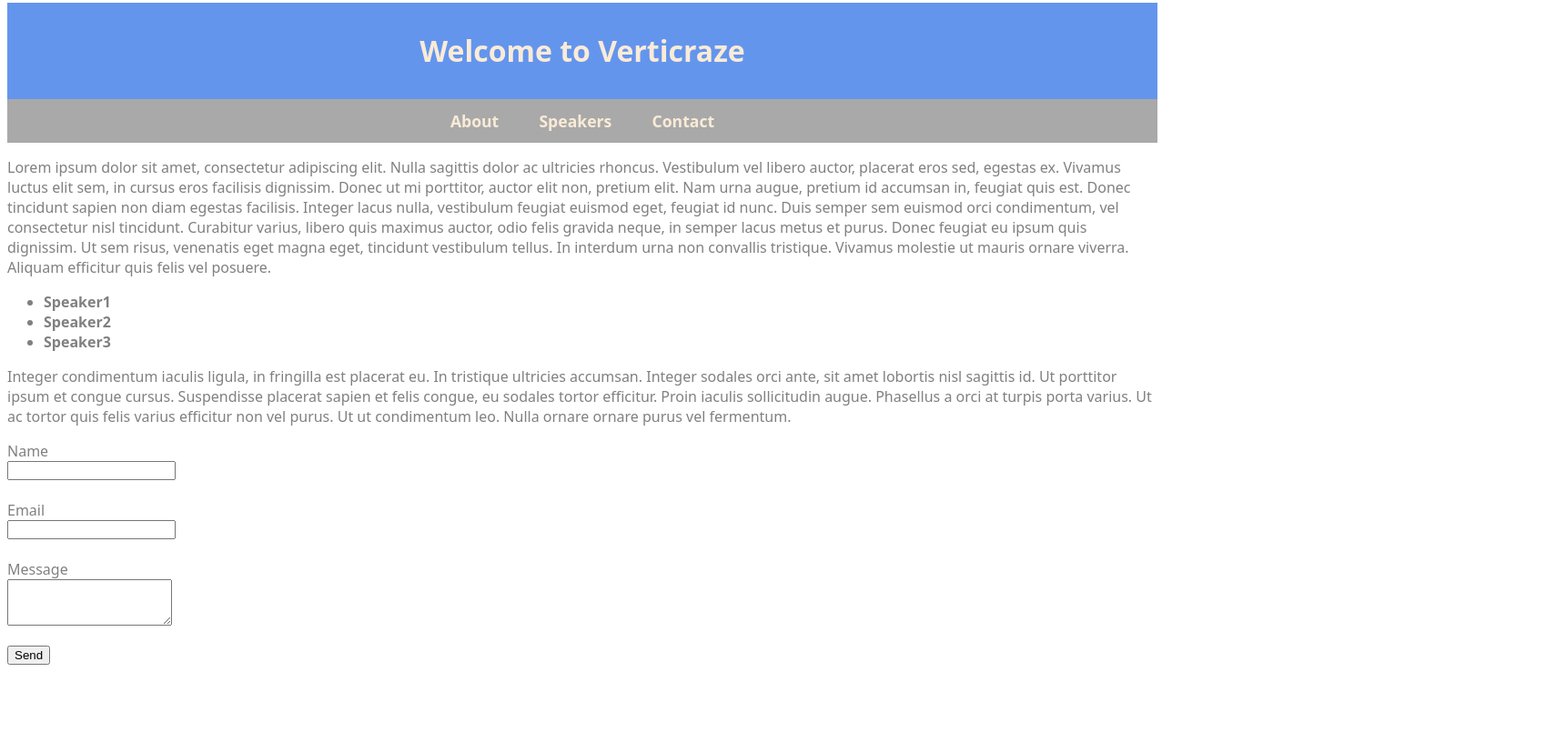
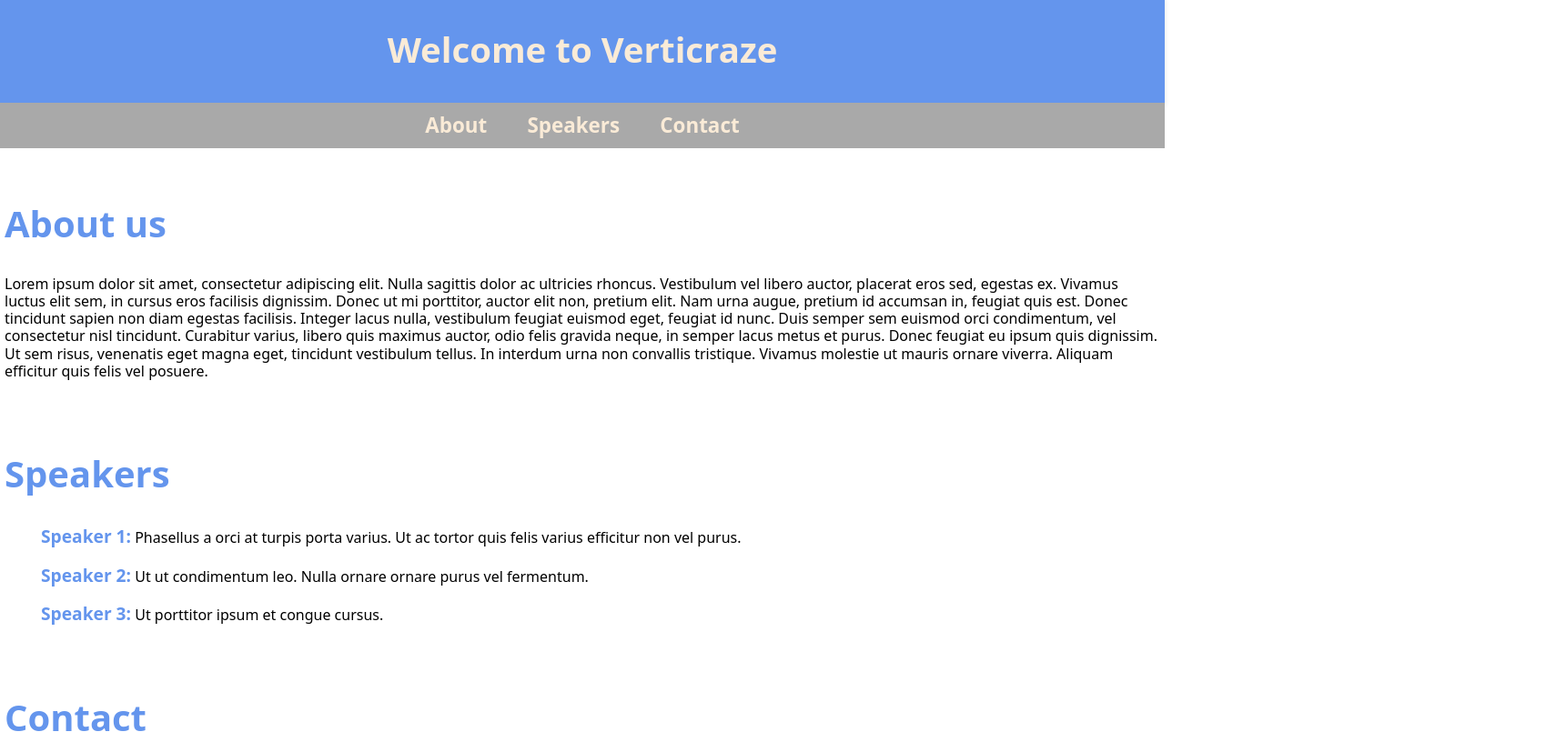
Before and after one commit to Verticraze/Event-Webpage-Template, a plain HTML site: page index.html in a window 1280 px wide. Shown: the part 5-821 px from the top of the page at 91% size, 1710 px wide, since content can reach past the window. Before the commit the page ends 800 px from the top, so only its background shows below. Drawn offline with Linux system fonts and the light colour scheme.

Commit message:
Final commit

```diff
--- a/index.html
+++ b/index.html
@@ -1,45 +1,105 @@
 <html>
     <style>
+
         body
         {
             font-family: system-ui, -apple-system, BlinkMacSystemFont, 'Segoe UI', Roboto, Oxygen, Ubuntu, Cantarell, 'Open Sans', 'Helvetica Neue', sans-serif;
+            margin: 0;
+            padding: 0;
+            line-height: 1.2;
         }
-        header{
+
+        header
+        {
             background-color: cornflowerblue;
             color: antiquewhite;
-            margin: 0 ;
             padding: 10px 0px;
             text-align: center;
+            box-shadow: 0 4px 6px rgba(0,0,0,0.1);
+            font-size: larger;
+        }
 
-        }
         nav
         {
             background-color: darkgrey;
             text-align: center;
             padding: 12px 0;
         }
+
         nav a
         {
             color: antiquewhite;
             text-decoration: none;
             margin: 0 20px;
             font-weight: 600;
-            font-size: 1.1rem;
+            font-size: 1.4rem;
+        }
+        nav :hover
+        {
+            color: cornflowerblue;
+            text-decoration: underline;
+        }
+        section h1
+        {
+            font-size: 2.5rem;
+            color: cornflowerblue;
+        }
+        section
+        {
+            padding: 5px;
+            margin: 20px auto;
+            max-width: 1600px;
+        }
+        ul
+        {
+            list-style: none;
+        }
+        ul li strong
+        {
+            color: cornflowerblue;
+            font-size: 1.2rem;
+        }
+
+        form
+        {
+            max-width: 850px;
+            margin: 5px ;
+        }
+
+        form label
+        {
+            display: block;
+            margin-bottom: 8px;
+            font-weight: 600;
+            color: cornflowerblue;
+        }
+        form input,form textarea,form button
+        {
+            width: 200%;
+            padding: 14px;
+            margin-bottom: 18px;
 
         }
-        #About
+        form button
         {
-            color: grey;
+            background-color: cornflowerblue;
+            color: white;
+            font-size: 1.1rem;
+            font-weight: 600;
+            border:none;
+            cursor:pointer;
+            transition: background-color 0.3s ease;
         }
-        #Speakers
+        form button:hover
         {
-            color: grey;
+            background-color: #0056b3;
         }
-        #Contact
+        form button:active
         {
-            color: grey;
+            background-color: #0056b3;
         }
     </style>
+
     <body>
         <header>
             <h1>
@@ -54,33 +114,43 @@
        </nav>
 
        <section id="About">
-        <p>Lorem ipsum dolor sit amet, consectetur adipiscing elit. Nulla sagittis dolor ac ultricies rhoncus. Vestibulum vel libero auctor, placerat eros sed, egestas ex. Vivamus luctus elit sem, in cursus eros facilisis dignissim. Donec ut mi porttitor, auctor elit non, pretium elit. Nam urna augue, pretium id accumsan in, feugiat quis est. Donec tincidunt sapien non diam egestas facilisis. Integer lacus nulla, vestibulum feugiat euismod eget, feugiat id nunc. Duis semper sem euismod orci condimentum, vel consectetur nisl tincidunt. Curabitur varius, libero quis maximus auctor, odio felis gravida neque, in semper lacus metus et purus. Donec feugiat eu ipsum quis dignissim. Ut sem risus, venenatis eget magna eget, tincidunt vestibulum tellus. In interdum urna non convallis tristique. Vivamus molestie ut mauris ornare viverra. Aliquam efficitur quis felis vel posuere.
+        <h1>About us</h1>
 
+        <p>
+            Lorem ipsum dolor sit amet, consectetur adipiscing elit. Nulla sagittis dolor ac ultricies rhoncus. Vestibulum vel libero auctor, placerat eros sed, egestas ex. Vivamus luctus elit sem, in cursus eros facilisis dignissim. Donec ut mi porttitor, auctor elit non, pretium elit. Nam urna augue, pretium id accumsan in, feugiat quis est. Donec tincidunt sapien non diam egestas facilisis. Integer lacus nulla, vestibulum feugiat euismod eget, feugiat id nunc. Duis semper sem euismod orci condimentum, vel consectetur nisl tincidunt. Curabitur varius, libero quis maximus auctor, odio felis gravida neque, in semper lacus metus et purus. Donec feugiat eu ipsum quis dignissim. Ut sem risus, venenatis eget magna eget, tincidunt vestibulum tellus. In interdum urna non convallis tristique. Vivamus molestie ut mauris ornare viverra. Aliquam efficitur quis felis vel posuere.
         </p>
        </section>
 
        <section id="Speakers">
+        <h1>Speakers</h1>
+
         <ul>
-            <li><strong>Speaker1</strong></li>
-            <li><strong>Speaker2</strong></li>
-            <li><strong>Speaker3</strong></li>
+            <li><strong>Speaker 1:</strong> Phasellus a orci at turpis porta varius. Ut ac tortor quis felis varius efficitur non vel purus. </li><br>
+            <li><strong>Speaker 2:</strong> Ut ut condimentum leo. Nulla ornare ornare purus vel fermentum. </li><br>
+            <li><strong>Speaker 3:</strong> Ut porttitor ipsum et congue cursus.</li>
         </ul>
-       </section>
+
+        </section>
 
        <section id="Contact">
+        <h1>Contact</h1>
+
         <p>
             Integer condimentum iaculis ligula, in fringilla est placerat eu. In tristique ultricies accumsan. Integer sodales orci ante, sit amet lobortis nisl sagittis id. Ut porttitor ipsum et congue cursus. Suspendisse placerat sapien et felis congue, eu sodales tortor efficitur. Proin iaculis sollicitudin augue. Phasellus a orci at turpis porta varius. Ut ac tortor quis felis varius efficitur non vel purus. Ut ut condimentum leo. Nulla ornare ornare purus vel fermentum.
+            Lorem ipsum dolor sit amet, consectetur adipiscing elit. Nulla sagittis dolor ac ultricies rhoncus. Vestibulum vel libero auctor, placerat eros sed, egestas ex. Vivamus luctus elit sem, in cursus eros facilisis dignissim. Donec ut mi porttitor, auctor elit non, pretium elit. Nam urna augue, pretium id accumsan in, feugiat quis est. Donec tincidunt sapien non diam egestas facilisis. Integer lacus nulla, vestibulum feugiat euismod eget, feugiat id nunc. Duis semper sem euismod orci condimentum, vel consectetur nisl tincidunt. Curabitur varius, libero quis maximus auctor, odio felis gravida neque, in semper lacus metus et purus. Donec feugiat eu ipsum quis dignissim. Ut sem risus, venenatis eget magna eget, tincidunt vestibulum tellus. In interdum urna non convallis tristique. Vivamus molestie ut mauris ornare viverra. Aliquam efficitur quis felis vel posuere.
         </p>
+
         <form>
-            <label for="name">Name</label><br>
+            <label for="name"><strong>Name</strong></label><br>
             <input type="text" id ="name" name="name"><br><br>
-            <label for="email">Email</label><br>
+            <label for="email"><strong>Email</strong></label><br>
             <input type="email" id ="email" name="email"><br><br>
-            <label for="message">Message</label><br>
+            <label for="message"><strong>Message</strong></label><br>
             <textarea name="message" id="message" rows="3"></textarea><br><br>
             <button type="submit">Send</button>
         </form>
-       </section>
+
+        </section>
 
     </body>
 </html>
```
